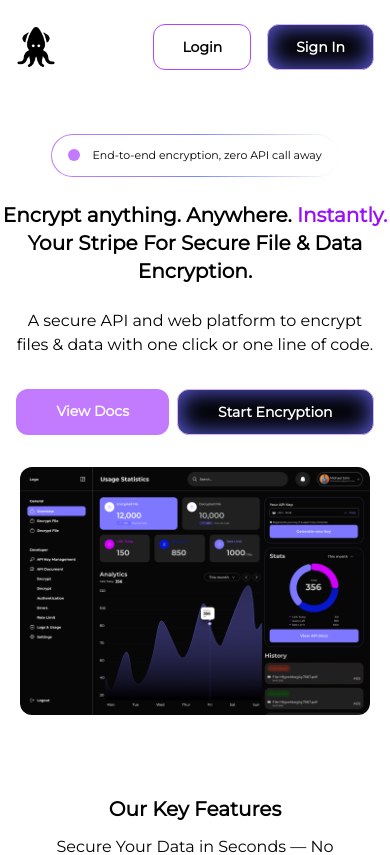
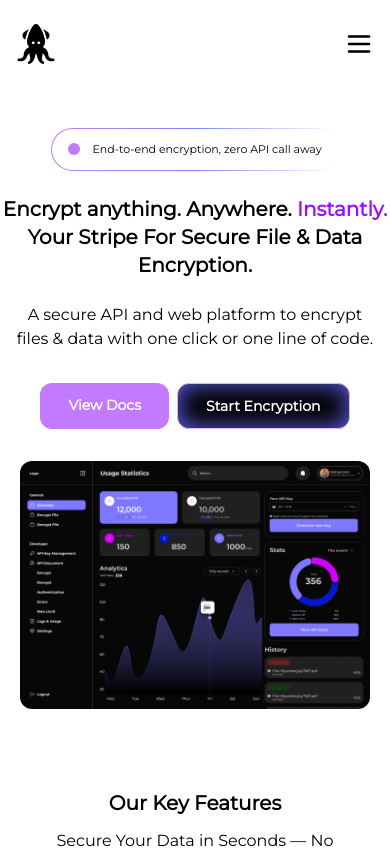
Before and after one commit to georgegoldman/mothrbox-frontend, a Next.js app: page / in a window 390 px wide. Shown: the top 855 px of the page. Built offline with nearby package versions, Linux system fonts and the light colour scheme.

Commit message:
Refactor Navbar and HomePage components for improved layout and responsiveness; update button styles and add mobile menu toggle functionality.

```diff
--- a/src/app/page.tsx
+++ b/src/app/page.tsx
@@ -42,19 +42,21 @@ export default function HomePage() {
             or one line of code.
           </p>
 
+          <div className="px-4 md:px-0">
             <div className="flex flex-row justify-center gap-x-2 md:gap-x-5">
               <Link
                 href="#docs"
-              className="rounded-xl bg-purple-400 px-10 py-3 text-sm font-bold text-white transition"
+                className="rounded-xl bg-purple-400 px-7 py-3 text-sm font-bold text-white transition"
               >
                 View Docs
               </Link>
               <Link
                 href="/dashboard"
-              className="rounded-xl border border-purple-300 bg-black px-10 py-3 text-sm font-bold text-white shadow-[inset_0_0_25px_#6366f1] transition"
+                className="rounded-xl border border-purple-300 bg-black px-7 py-3 text-sm font-bold text-white shadow-[inset_0_0_25px_#6366f1] transition"
               >
                 Start Encryption
               </Link>
+            </div>
           </div>
         </div>
 
--- a/src/components/navbar.tsx
+++ b/src/components/navbar.tsx
@@ -1,15 +1,24 @@
+"use client";
+
+import { Menu, X } from "lucide-react";
 import Image from "next/image";
 import Link from "next/link";
-import React from "react";
+import React, { useState } from "react";
 
 export default function Navbar() {
+  const [isOpen, setIsOpen] = useState(false);
+
+  const toggleMenu = () => {
+    setIsOpen((prev) => !prev);
+  };
+
   return (
     <nav className="flex items-center justify-between">
       <Link href="/">
         <Image src="/images/marine_logo.png" alt="logo" width={40} height={0} />
       </Link>
 
-      <div className="hidden items-center space-x-8 md:flex">
+      <div className="hidden items-center space-x-8 lg:flex">
         <Link
           href="#features"
           className="text-sm text-black transition hover:text-purple-600"
@@ -28,21 +37,23 @@ export default function Navbar() {
         >
           Dashboard
         </Link>
-        <Link
+        {/* <Link
           href="#pricing"
           className="text-sm text-black transition hover:text-purple-600"
         >
           Pricing
-        </Link>
-        <Link
-          href="#contact"
+        </Link> */}
+        <a
+          href="mailto:mothrbox.gold@gmail.com"
+          referrerPolicy="no-referrer"
+          target="_blank"
           className="text-sm text-black transition hover:text-purple-600"
         >
           Contact
-        </Link>
+        </a>
       </div>
 
-      <div className="flex items-center space-x-4">
+      <div className="hidden items-center space-x-4 lg:flex">
         <Link
           href="/login"
           className="rounded-xl border border-purple-500 px-7 py-3 text-sm font-bold text-black transition hover:bg-gray-100"
@@ -57,6 +68,10 @@ export default function Navbar() {
           Sign In
         </Link>
       </div>
+
+      <div className="flex cursor-pointer lg:hidden" onClick={toggleMenu}>
+        {isOpen ? <X size={30} /> : <Menu size={30} />}
+      </div>
     </nav>
   );
 }
```
Lines whose indentation alone changed are shown as unchanged.
